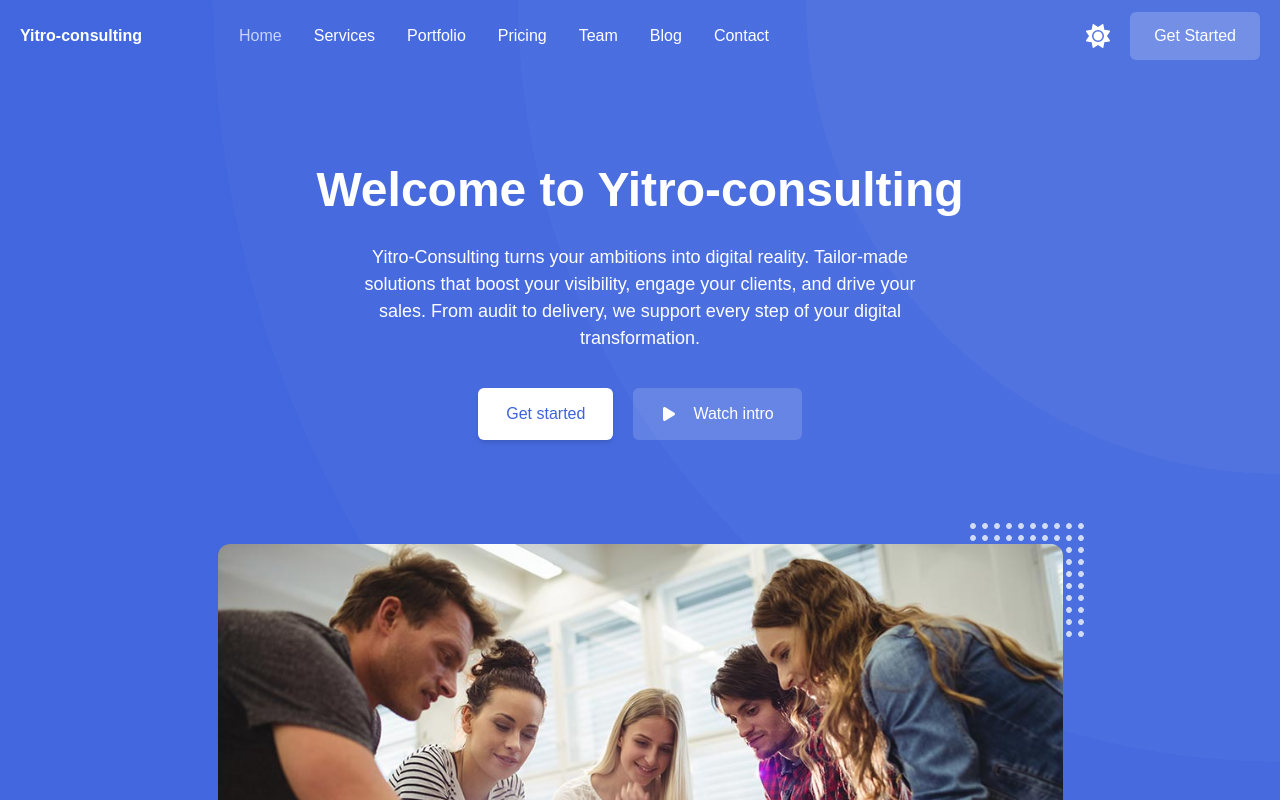
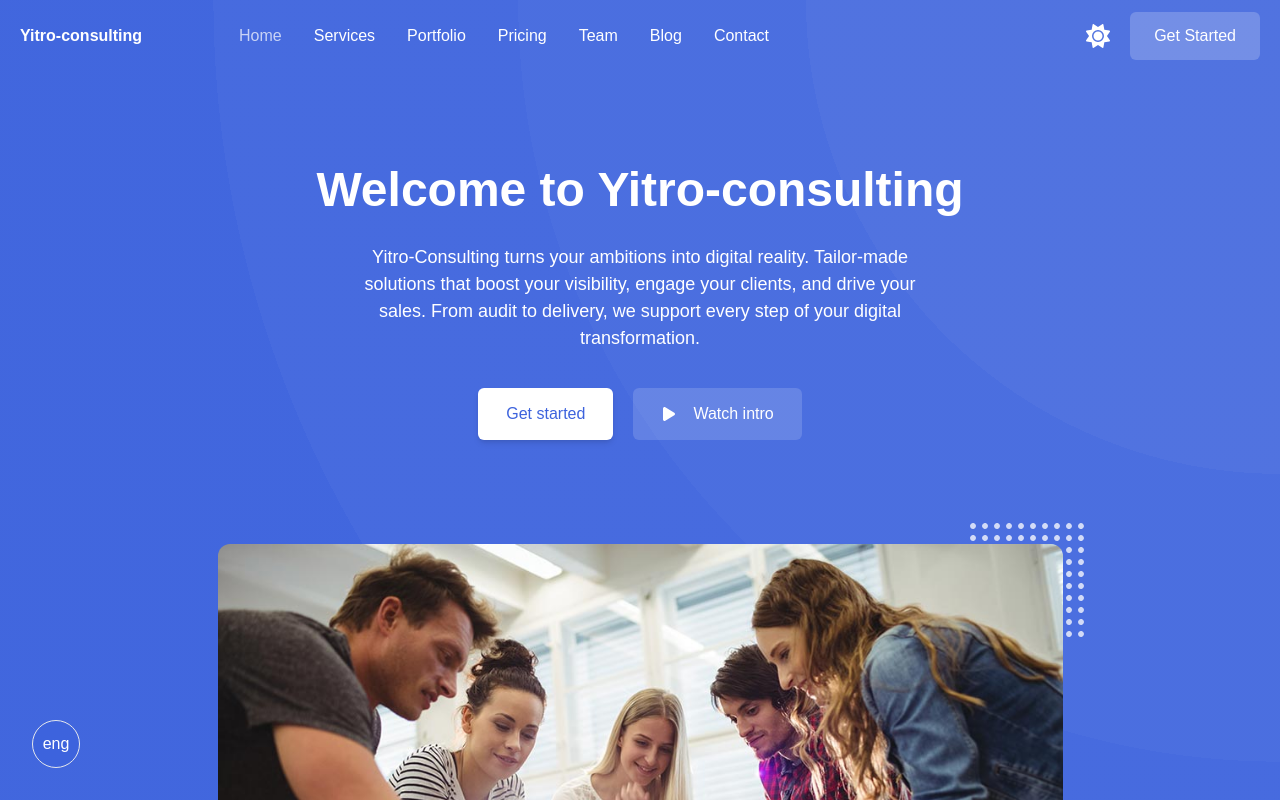
Before and after one commit to ranto-dev/yitro-consulting-npm, a React (Vite) app: page / in a window 1280 px wide. Shown: the top 800 px of the page. Built offline with nearby package versions, Linux system fonts and the light colour scheme.

Commit message:
correction bug traduction lang globale

```diff
--- a/src/App.tsx
+++ b/src/App.tsx
@@ -1,14 +1,21 @@
+import { useState } from "react";
 import AllBlogs from "./pages/client/Blog";
 import Home from "./pages/client/Home";
 import { createBrowserRouter, RouterProvider } from "react-router-dom";
+import BlogDetails from "./pages/client/BlogDetails";
 
 export default function App() {
+  const [lang, setLang] = useState("eng");
+
+  const handleChangeLang = (): void => {
+    setLang(lang === "eng" ? "fr" : "eng");
+  };
   const router = createBrowserRouter([
     {
       path: "/",
       element: (
         <>
-          <Home />
+          <Home lang={lang} />
         </>
       ),
     },
@@ -16,7 +23,15 @@ export default function App() {
       path: "/blog",
       element: (
         <>
-          <AllBlogs />
+          <AllBlogs lang={lang} />
+        </>
+      ),
+    },
+    {
+      path: "/blog/details",
+      element: (
+        <>
+          <BlogDetails lang={lang} />
         </>
       ),
     },
@@ -24,7 +39,17 @@ export default function App() {
 
   return (
     <>
-      <RouterProvider router={router}></RouterProvider>
+      <div>
+        <button
+             onClick={handleChangeLang}
+             className={`fixed bottom-8 left-8 z-[99] w-12 h-12 rounded-full bg-primary border border-white text-white flex items-center justify-center transition-all duration-30`}
+             data-web-trigger="scroll-top"
+             aria-label="Scroll to top"
+           >
+             { lang }
+           </button>
+      </div>
+      <RouterProvider router={router}></RouterProvider>{" "}
     </>
   );
 }
--- a/src/components/home/Blog.tsx
+++ b/src/components/home/Blog.tsx
@@ -4,7 +4,7 @@ import blog2 from "../../assets/img/thumbnail/thumbnail-2.jpg";
 import blog3 from "../../assets/img/thumbnail/thumbnail-3.jpg";
 import { useState } from "react";
 import type { BlogPost } from "../../types/BlogPost";
-import { FaCalendarDay, FaUser } from "react-icons/fa6";
+import { FaCalendarDay } from "react-icons/fa6";
 
 const Blog = () => {
   const [blogPosts] = useState<BlogPost[]>([
--- a/src/pages/client/Blog.tsx
+++ b/src/pages/client/Blog.tsx
@@ -4,8 +4,9 @@ import HeroBlog from "../../components/blog/HeroBlog";
 import Content from "../../components/blog/Content";
 import Contact from "../../components/home/Contact";
 import Footer from "../../components/home/Footer";
+import type { lang } from "../../components/home/Portfolio";
 
-export default function AllBlogs() {
+export default function AllBlogs({lang}: lang) {
   const [isLoading, setIsLoading] = useState(true);
 
   useEffect(() => {
@@ -43,7 +44,7 @@ export default function AllBlogs() {
         <NavbarBlog />
         <HeroBlog />
         <Content />
-        <Contact />
+        <Contact lang={lang} />
         <Footer />
       </div>
     </>
--- a/src/pages/client/Home.tsx
+++ b/src/pages/client/Home.tsx
@@ -4,7 +4,7 @@ import Hero from "../../components/home/Hero";
 import About from "../../components/home/About";
 import Services from "../../components/home/Services";
 import IntroVideo from "../../components/home/IntroVideo";
-import Portfolio from "../../components/home/Portfolio";
+import Portfolio, { type lang } from "../../components/home/Portfolio";
 import Pricing from "../../components/home/Pricing";
 import CallToAction from "../../components/home/CallToAction";
 import Team from "../../components/home/Team";
@@ -13,9 +13,8 @@ import Contact from "../../components/home/Contact";
 import Footer from "../../components/home/Footer";
 import ScrollToTopButton from "../../components/home/ScrollToTopButton";
 
-export default function Home() {
+export default function Home({lang}: lang) {
   const [isLoading, setIsLoading] = useState(true);
-  const [lang, setLang] = useState("eng");
 
   useEffect(() => {
     const timer = setTimeout(() => {
--- a/src/traduction/hero.json
+++ b/src/traduction/hero.json
@@ -1,6 +1,6 @@
 {
     "fr": {
-        "heroTitle": "Welcome to Yitro-consulting",
+        "heroTitle": "Test to Yitro-consulting",
         "paragraphe": "Yitro-Consulting turns your ambitions into digital reality. Tailor-made solutions that boost your visibility, engage your clients, and drive your sales. From audit to delivery, we support every step of your digital transformation.",
         "get_started": "Commencer",
         "watch_intro": "Voir intro"
```
Also changed, not shown: src/components/home/Portfolio.tsx (+3 -45 lines).
